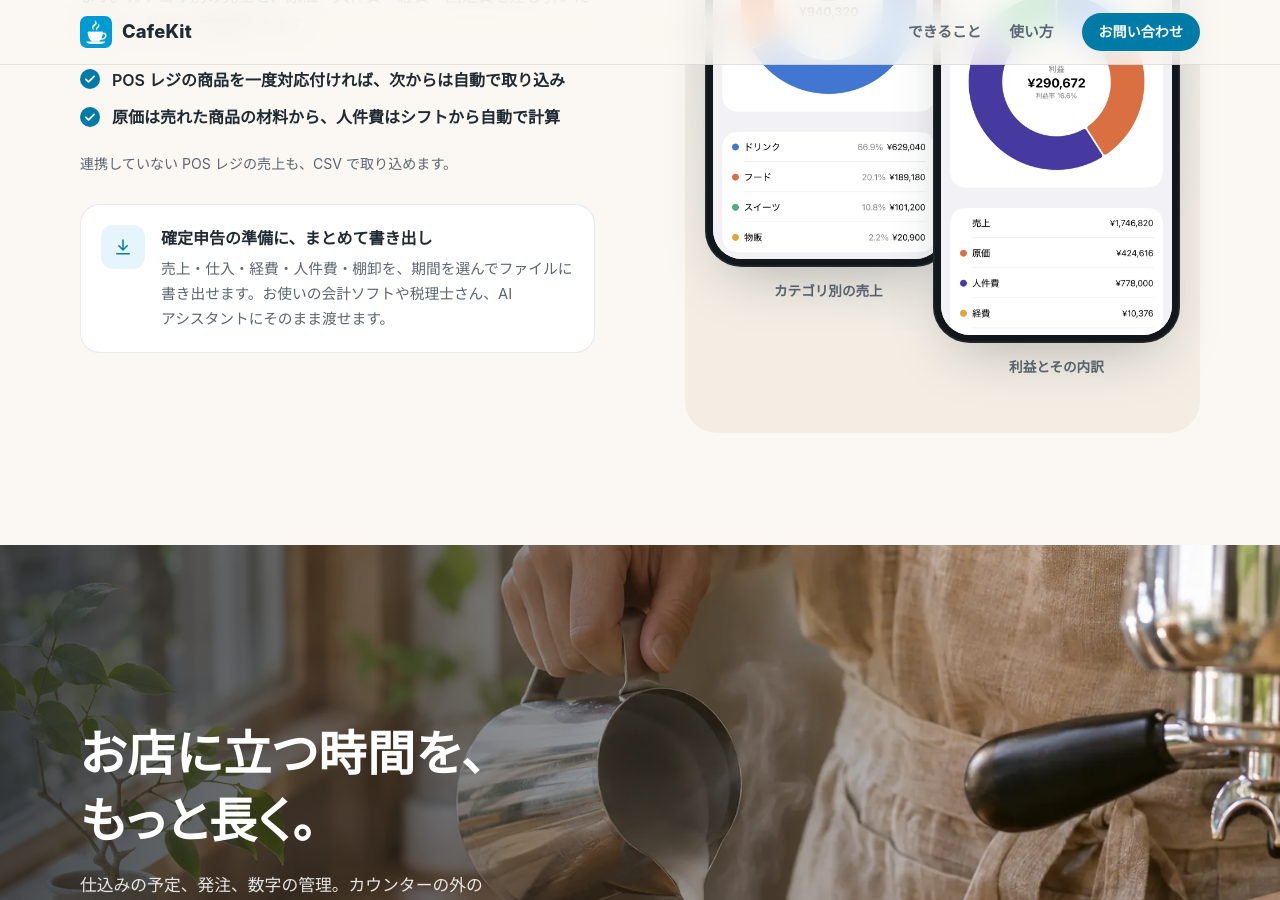
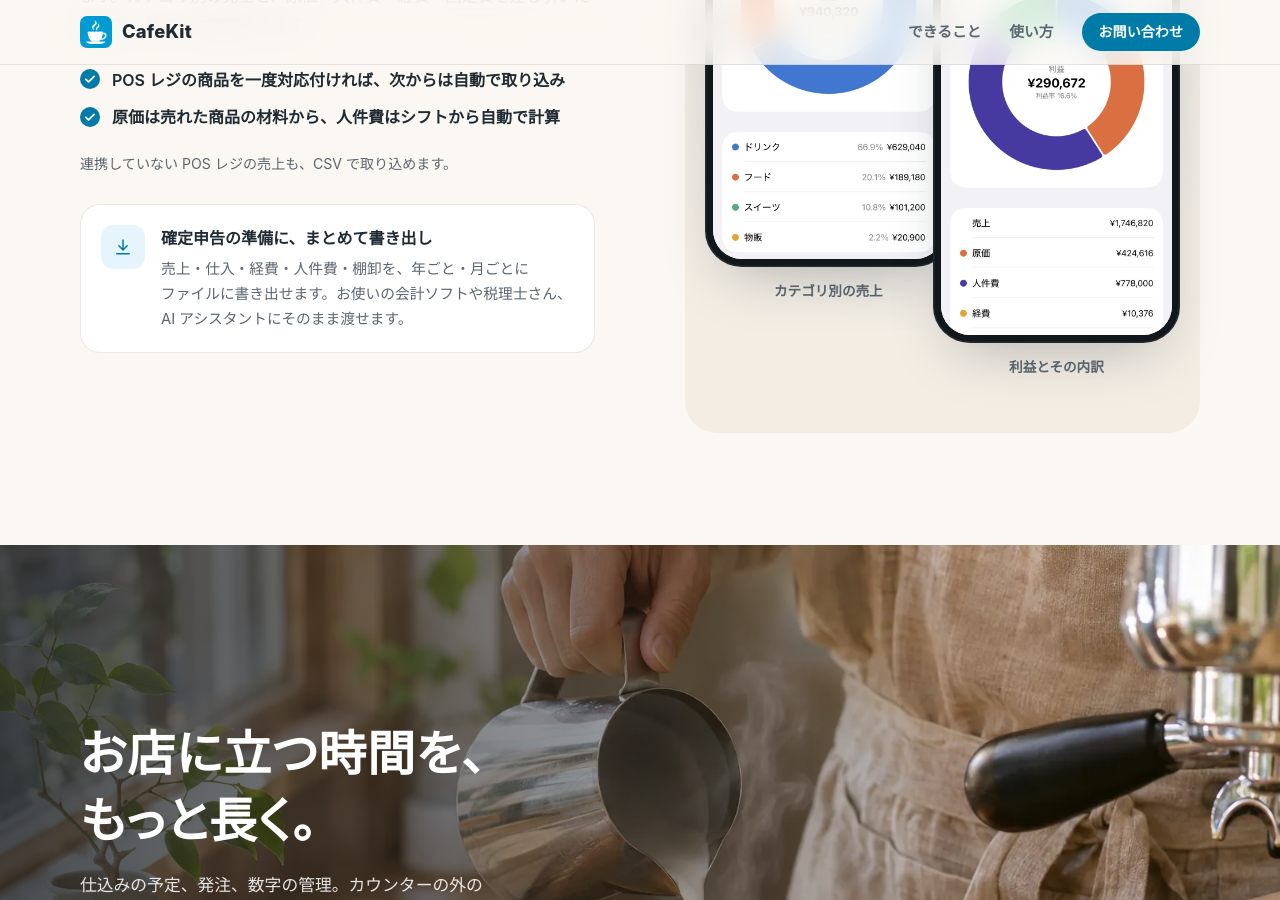
Before and after one commit to Ryosuke1025/cafe_kit_pages, a Jekyll site: the page built from index.html, in a window 1280 px wide and 900 px high, scrolled down 4487 px. Built offline with Jekyll 4.4.1, drawn with Linux system fonts in a browser that asks for light colours.

Commit message:
change: state yearly and monthly export on top page

```diff
--- a/index.html
+++ b/index.html
@@ -210,7 +210,7 @@ title: CafeKit
         <p class="feature__note">連携していない POS レジの売上も、CSV で取り込めます。</p>
         <div class="callout">
           <span class="callout__icon"><svg class="icon"><use href="#i-download"/></svg></span>
-          <p><strong>確定申告の準備に、まとめて書き出し</strong>売上・仕入・経費・人件費・棚卸を、期間を選んでファイルに書き出せます。お使いの会計ソフトや税理士さん、AI アシスタントにそのまま渡せます。</p>
+          <p><strong>確定申告の準備に、まとめて書き出し</strong>売上・仕入・経費・人件費・棚卸を、年ごと・月ごとにファイルに書き出せます。お使いの会計ソフトや税理士さん、AI アシスタントにそのまま渡せます。</p>
         </div>
       </div>
     </div>
```
